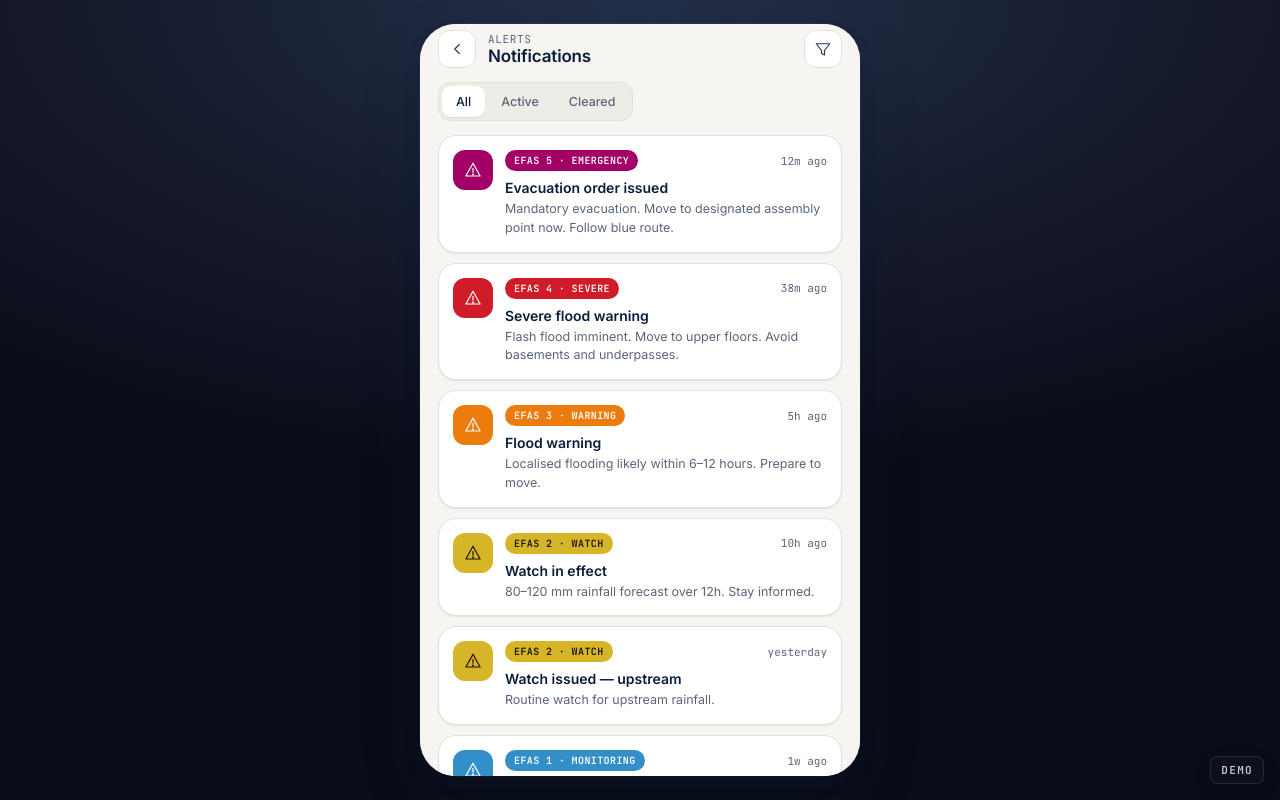
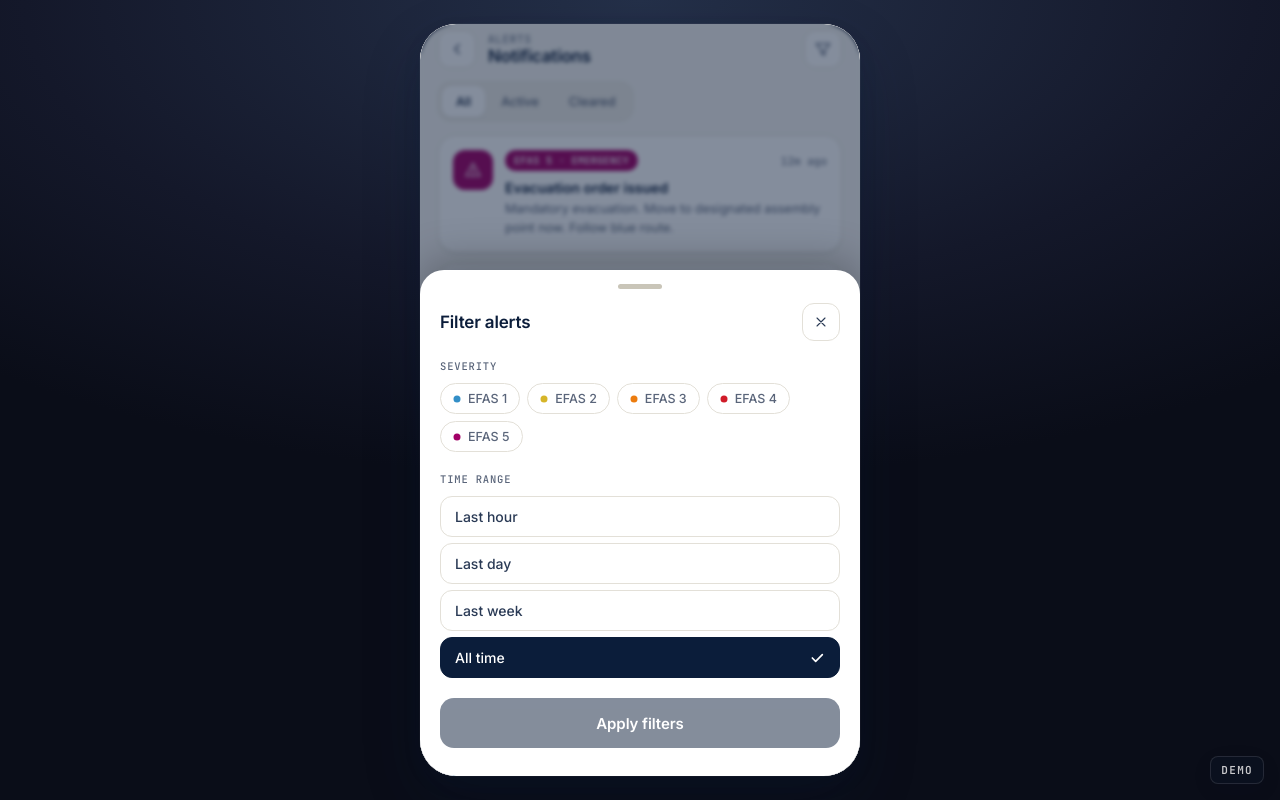
Before and after one commit to MauriceBoendermaker/cassini_hackathon_2026, a React (Vite) app in the folder frontend/: page /history in a window 1280 px wide. Both pictures are taken after a click on the button 823 px from the left and 49 px from the top of the page. Built offline with nearby package versions, Linux system fonts and the light colour scheme.

Commit message:
Added filter sheet functionality

```diff
--- a/frontend/src/pages/citizen/HistoryPage.tsx
+++ b/frontend/src/pages/citizen/HistoryPage.tsx
@@ -2,16 +2,42 @@ import { useState } from "react";
 import { useNavigate } from "react-router-dom";
 import { AppBar } from "../../components/layout/AppBar";
 import { StageBadge } from "../../components/ui/StageBadge";
-import { IconChevronL, IconFilter, IconTriangle } from "../../components/icons/Icons";
-import { formatRelative, NOTIFICATIONS, STAGE_COLORS } from "../../lib/demo";
+import {
+  IconChevronL,
+  IconClose,
+  IconFilter,
+  IconTriangle,
+} from "../../components/icons/Icons";
+import { formatRelative, NOTIFICATIONS, STAGE_COLORS, STAGES, type StageNum } from "../../lib/demo";
 
-type Filter = "all" | "active" | "cleared";
+type Tab = "all" | "active" | "cleared";
+type TimeRange = "hour" | "day" | "week" | "all";
+
+const TIME_RANGES: { key: TimeRange; label: string; minutes: number }[] = [
+  { key: "hour",  label: "Last hour", minutes: 60 },
+  { key: "day",   label: "Last day",  minutes: 60 * 24 },
+  { key: "week",  label: "Last week", minutes: 60 * 24 * 7 },
+  { key: "all",   label: "All time",  minutes: Infinity },
+];
 
 export function HistoryPage() {
   const navigate = useNavigate();
-  const [filter, setFilter] = useState<Filter>("all");
+  const [tab, setTab] = useState<Tab>("all");
+  const [stageFilter, setStageFilter] = useState<StageNum[]>([]);
+  const [timeRange, setTimeRange] = useState<TimeRange>("all");
+  const [showFilter, setShowFilter] = useState(false);
 
-  void filter; // demo data isn't filtered yet — kept for visual parity
+  const hasActiveFilters = stageFilter.length > 0 || timeRange !== "all";
+
+  const rangeMinutes = TIME_RANGES.find((r) => r.key === timeRange)!.minutes;
+
+  const visible = NOTIFICATIONS.filter((n) => {
+    if (tab === "active" && n.stage < 3) return false;
+    if (tab === "cleared" && n.stage >= 3) return false;
+    if (stageFilter.length > 0 && !stageFilter.includes(n.stage)) return false;
+    if (n.minutesAgo > rangeMinutes) return false;
+    return true;
+  });
 
   return (
     <div style={{ flex: 1, display: "flex", flexDirection: "column" }}>
@@ -24,24 +50,89 @@ export function HistoryPage() {
           </button>
         }
         right={
-          <button className="icon-btn" aria-label="Filter">
+          <button
+            className="icon-btn"
+            onClick={() => setShowFilter(true)}
+            aria-label="Filter"
+            style={{ position: "relative" }}
+          >
             <IconFilter size={18} />
+            {hasActiveFilters && (
+              <span
+                style={{
+                  position: "absolute",
+                  top: 6,
+                  right: 6,
+                  width: 7,
+                  height: 7,
+                  borderRadius: "50%",
+                  background: "var(--s4)",
+                  border: "1.5px solid var(--surface)",
+                }}
+              />
+            )}
           </button>
         }
       />
       <div className="scroll">
+        {/* Tab bar */}
         <div className="seg" style={{ marginBottom: 14 }}>
-          <button className={filter === "all" ? "active" : ""} onClick={() => setFilter("all")}>
+          <button className={tab === "all" ? "active" : ""} onClick={() => setTab("all")}>
             All
           </button>
-          <button className={filter === "active" ? "active" : ""} onClick={() => setFilter("active")}>
+          <button className={tab === "active" ? "active" : ""} onClick={() => setTab("active")}>
             Active
           </button>
-          <button className={filter === "cleared" ? "active" : ""} onClick={() => setFilter("cleared")}>
+          <button className={tab === "cleared" ? "active" : ""} onClick={() => setTab("cleared")}>
             Cleared
           </button>
         </div>
-        {NOTIFICATIONS.map((n) => (
+
+        {/* Active filter summary */}
+        {hasActiveFilters && (
+          <div
+            style={{
+              display: "flex",
+              alignItems: "center",
+              gap: 8,
+              marginBottom: 12,
+              padding: "7px 10px",
+              background: "var(--bg-soft)",
+              border: "1px solid var(--line)",
+              borderRadius: "var(--r)",
+              fontSize: 12,
+              color: "var(--ink-3)",
+            }}
+          >
+            <IconFilter size={13} style={{ flexShrink: 0 }} />
+            <span style={{ flex: 1 }}>
+              {[
+                stageFilter.length > 0 && `Stage ${stageFilter.join(", ")}`,
+                timeRange !== "all" && TIME_RANGES.find((r) => r.key === timeRange)!.label,
+              ]
+                .filter(Boolean)
+                .join(" · ")}
+            </span>
+            <button
+              onClick={() => { setStageFilter([]); setTimeRange("all"); }}
+              style={{
+                background: "none",
+                border: "none",
+                cursor: "pointer",
+                color: "var(--ink-3)",
+                padding: "2px 4px",
+                fontSize: 11,
+                fontFamily: "var(--font-ui)",
+              }}
+            >
+              Clear
+            </button>
+          </div>
+        )}
+
+        {/* Notification cards */}
+        {visible.length > 0 ? (
+          visible.map((n) => (
             <div key={n.id} className="card" style={{ marginBottom: 10, padding: 14 }}>
               <div style={{ display: "flex", alignItems: "flex-start", gap: 12 }}>
                 <div
@@ -93,8 +184,197 @@ export function HistoryPage() {
                 </div>
               </div>
             </div>
-        ))}
+          ))
+        ) : (
+          <div
+            style={{
+              textAlign: "center",
+              padding: "48px 0",
+              color: "var(--ink-4)",
+              fontSize: 13.5,
+            }}
+          >
+            <div style={{ fontSize: 28, marginBottom: 10 }}>🔔</div>
+            No alerts match your filters
           </div>
+        )}
+      </div>
+
+      {showFilter && (
+        <FilterSheet
+          stageFilter={stageFilter}
+          setStageFilter={setStageFilter}
+          timeRange={timeRange}
+          setTimeRange={setTimeRange}
+          onClose={() => setShowFilter(false)}
+        />
+      )}
     </div>
   );
 }
+
+function FilterSheet({
+  stageFilter,
+  setStageFilter,
+  timeRange,
+  setTimeRange,
+  onClose,
+}: {
+  stageFilter: StageNum[];
+  setStageFilter: (v: StageNum[]) => void;
+  timeRange: TimeRange;
+  setTimeRange: (v: TimeRange) => void;
+  onClose: () => void;
+}) {
+  // Local draft state so changes only apply on "Apply"
+  const [draftStages, setDraftStages] = useState<StageNum[]>(stageFilter);
+  const [draftTime, setDraftTime] = useState<TimeRange>(timeRange);
+
+  function toggleStage(n: StageNum) {
+    setDraftStages(
+      draftStages.includes(n)
+        ? draftStages.filter((s) => s !== n)
+        : [...draftStages, n].sort((a, b) => a - b),
+    );
+  }
+
+  function apply() {
+    setStageFilter(draftStages);
+    setTimeRange(draftTime);
+    onClose();
+  }
+
+  function clearAll() {
+    setDraftStages([]);
+    setDraftTime("all");
+  }
+
+  const isDirty =
+    JSON.stringify(draftStages) !== JSON.stringify(stageFilter) ||
+    draftTime !== timeRange;
+
+  const hasAny = draftStages.length > 0 || draftTime !== "all";
+
+  return (
+    <>
+      <div className="sheet-bg" onClick={onClose} />
+      <div className="sheet">
+        <div className="sh-grab" />
+
+        {/* Header */}
+        <div style={{ display: "flex", alignItems: "center", gap: 10, marginBottom: 18 }}>
+          <div style={{ flex: 1, fontSize: 17, fontWeight: 600, letterSpacing: "-0.01em" }}>
+            Filter alerts
+          </div>
+          {hasAny && (
+            <button
+              onClick={clearAll}
+              style={{
+                background: "none",
+                border: "none",
+                cursor: "pointer",
+                fontSize: 13,
+                color: "var(--ink-3)",
+                fontFamily: "var(--font-ui)",
+                padding: "4px 6px",
+              }}
+            >
+              Clear all
+            </button>
+          )}
+          <button className="icon-btn" onClick={onClose} aria-label="Close">
+            <IconClose size={16} />
+          </button>
+        </div>
+
+        {/* Stage filter */}
+        <div className="eyebrow" style={{ marginBottom: 10 }}>Severity</div>
+        <div style={{ display: "flex", gap: 7, marginBottom: 20, flexWrap: "wrap" }}>
+          {STAGES.map((s) => {
+            const active = draftStages.includes(s.n as StageNum);
+            return (
+              <button
+                key={s.n}
+                onClick={() => toggleStage(s.n as StageNum)}
+                style={{
+                  display: "flex",
+                  alignItems: "center",
+                  gap: 7,
+                  padding: "7px 12px",
+                  borderRadius: 99,
+                  border: "1.5px solid",
+                  borderColor: active
+                    ? STAGE_COLORS[s.n as StageNum].bg
+                    : "var(--line)",
+                  background: active
+                    ? STAGE_COLORS[s.n as StageNum].soft
+                    : "var(--surface)",
+                  cursor: "pointer",
+                  fontFamily: "var(--font-ui)",
+                  transition: "background .15s, border-color .15s",
+                }}
+              >
+                <svg width="8" height="8" viewBox="0 0 8 8" aria-hidden="true">
+                  <circle cx="4" cy="4" r="3.5" fill={STAGE_COLORS[s.n as StageNum].bg} />
+                </svg>
+                <span
+                  style={{
+                    fontSize: 12.5,
+                    fontWeight: 500,
+                    color: active ? "var(--ink)" : "var(--ink-3)",
+                  }}
+                >
+                  {s.short}
+                </span>
+              </button>
+            );
+          })}
+        </div>
+
+        {/* Time range filter */}
+        <div className="eyebrow" style={{ marginBottom: 10 }}>Time range</div>
+        <div style={{ display: "flex", flexDirection: "column", gap: 6, marginBottom: 20 }}>
+          {TIME_RANGES.map((r) => (
+            <button
+              key={r.key}
+              onClick={() => setDraftTime(r.key)}
+              style={{
+                display: "flex",
+                alignItems: "center",
+                justifyContent: "space-between",
+                padding: "11px 14px",
+                borderRadius: "var(--r)",
+                border: "1.5px solid",
+                borderColor: draftTime === r.key ? "var(--ink-card)" : "var(--line)",
+                background: draftTime === r.key ? "var(--ink-card)" : "var(--surface)",
+                color: draftTime === r.key ? "var(--ink-card-fg)" : "var(--ink-2)",
+                cursor: "pointer",
+                fontFamily: "var(--font-ui)",
+                fontSize: 14,
+                fontWeight: 500,
+                transition: "background .15s, border-color .15s, color .15s",
+              }}
+            >
+              {r.label}
+              {draftTime === r.key && (
+                <svg width="16" height="16" viewBox="0 0 24 24" fill="none" stroke="currentColor" strokeWidth="2.5" strokeLinecap="round" strokeLinejoin="round">
+                  <path d="M5 12l5 5L20 7" />
+                </svg>
+              )}
+            </button>
+          ))}
+        </div>
+
+        {/* Apply */}
+        <button
+          onClick={apply}
+          className="btn primary full"
+          style={{ opacity: isDirty ? 1 : 0.5 }}
+          disabled={!isDirty}
+        >
+          Apply filters
+        </button>
+      </div>
+    </>
+  );
+}
```
Lines whose indentation alone changed are shown as unchanged.
